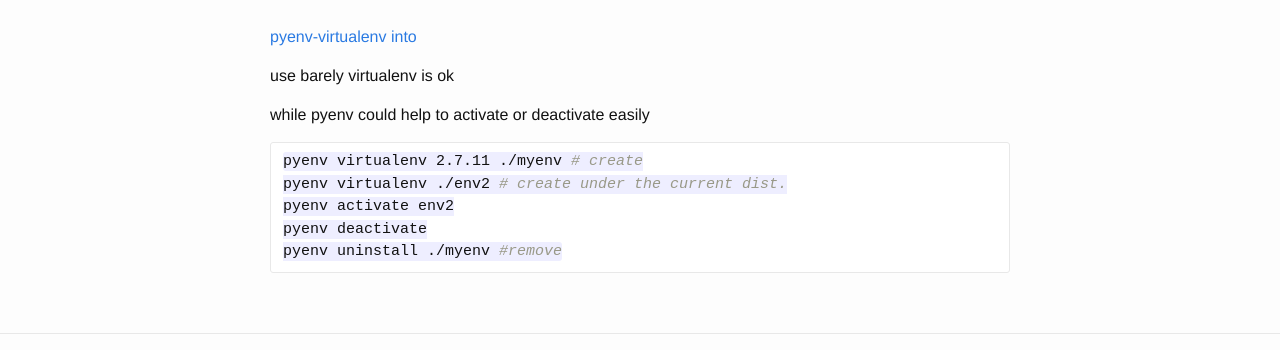
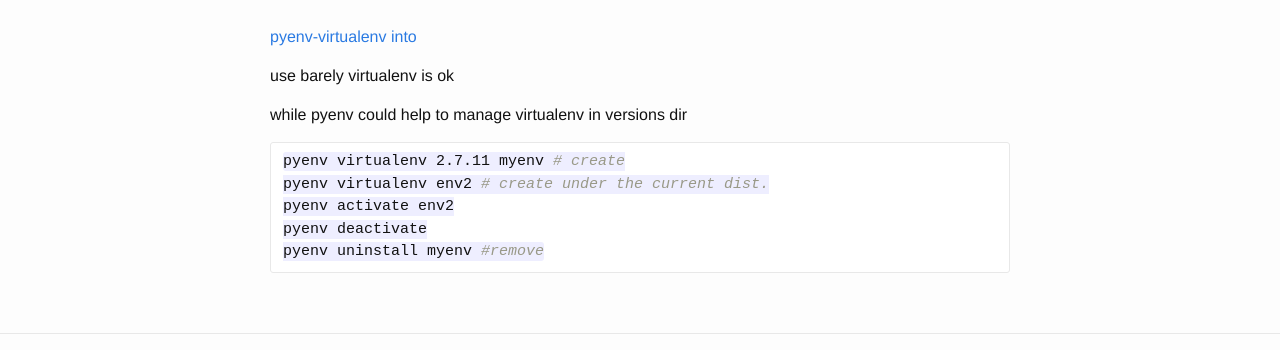
Before and after one commit to zxteloiv/zxteloiv.github.io, a Jekyll site: the page built from wiki/cs_notes/pyenv_notes/index.md, in a window 1280 px wide. Shown: the part 1330-1680 px from the top of the page. Built offline with Jekyll 4.4.1, drawn with Linux system fonts in a browser that asks for light colours.

Commit message:
modify pyenv notes, add ch8 for pattern recognition

```diff
--- a/wiki/cs_notes/pyenv_notes/index.md
+++ b/wiki/cs_notes/pyenv_notes/index.md
@@ -64,12 +64,12 @@
 
 use barely virtualenv is ok
 
-while pyenv could help to activate or deactivate easily
+while pyenv could help to manage virtualenv in versions dir
 
 ~~~ bash
-pyenv virtualenv 2.7.11 ./myenv # create
-pyenv virtualenv ./env2 # create under the current dist.
+pyenv virtualenv 2.7.11 myenv # create
+pyenv virtualenv env2 # create under the current dist.
 pyenv activate env2
 pyenv deactivate
-pyenv uninstall ./myenv #remove
+pyenv uninstall myenv #remove
 ~~~
```
Also changed, not shown: wiki/pattern_recognition/Ch8_data_clustering/index.md (added, +26 -0 lines), wiki/pattern_recognition/index.md (+2 -0 lines).
